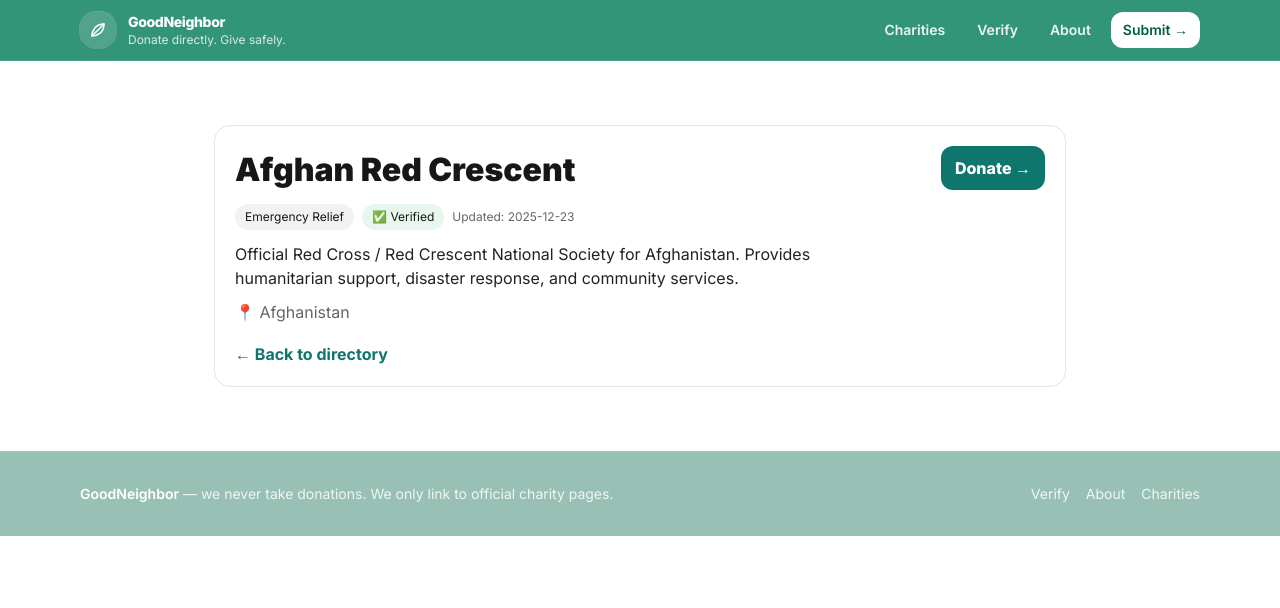
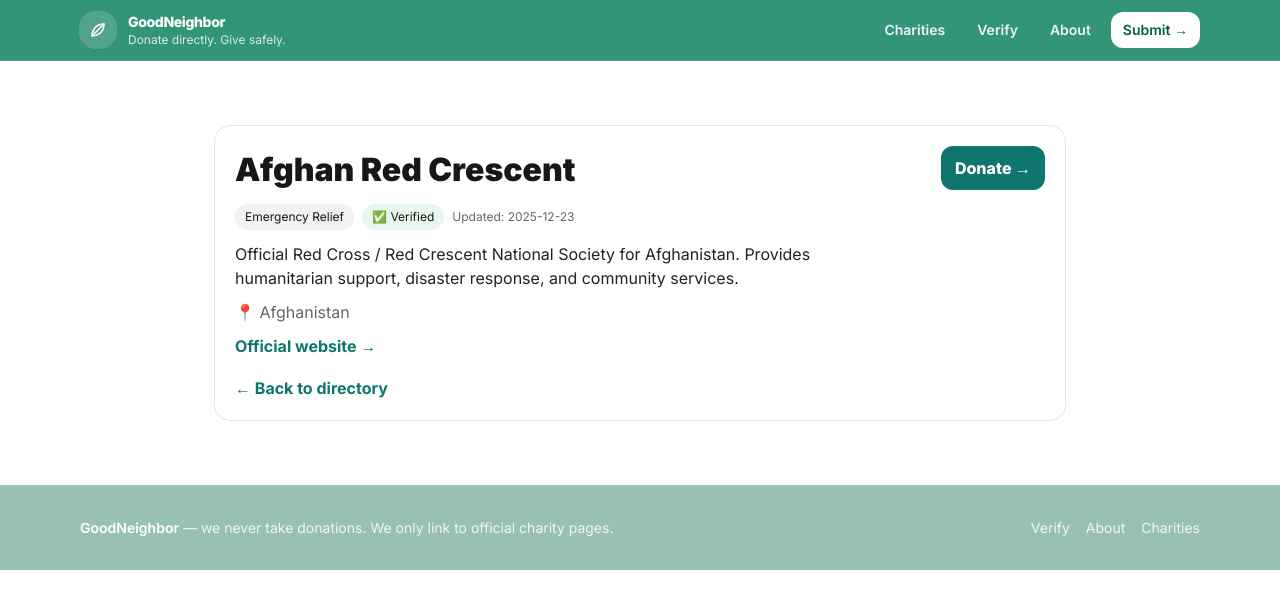
Before and after one commit to Raaooddee/goodneighbor, a Next.js app: page /charity/afghan-red-crescent-afghanistan in a window 1280 px wide. Shown: the top 608 px of the page. Built offline with nearby package versions, Linux system fonts and the light colour scheme.

Commit message:
Recreate charity detail route

```diff
--- a/app/charity/[slug]/page.tsx
+++ b/app/charity/[slug]/page.tsx
@@ -1,15 +1,25 @@
 import Link from "next/link";
 import { charities } from "../../../data/charities";
 
-export default function CharityPage({ params }: { params: { slug: string } }) {
-  const charity = charities.find((c) => c.slug === params.slug);
+type MaybePromise<T> = T | Promise<T>;
 
+export default async function CharityPage({
+  params,
+}: {
+  params: MaybePromise<{ slug: string }>;
+}) {
+  const resolved = await params;
+  const slug = resolved?.slug ?? "";
+
+  const charity = charities.find((c) => c.slug === slug);
+
+  // If slug not found, show debug info instead of Next’s 404
   if (!charity) {
     return (
       <div style={{ padding: 24, maxWidth: 900, margin: "0 auto" }}>
         <h1 style={{ fontSize: 28, fontWeight: 900 }}>Charity not found</h1>
         <p style={{ marginTop: 10 }}>
-          Tried slug: <b>{params.slug}</b>
+          Tried slug: <b>{slug || "(empty)"}</b>
         </p>
         <p style={{ marginTop: 6 }}>
           Charities loaded: <b>{charities.length}</b>
@@ -53,6 +63,17 @@
 
             <p style={{ marginTop: 12, marginBottom: 0, color: "#222" }}>{charity.description}</p>
             <p style={{ marginTop: 10, marginBottom: 0, color: "#666" }}>📍 {location}</p>
+
+            {charity.websiteUrl && (
+              <a
+                href={charity.websiteUrl}
+                target="_blank"
+                rel="noreferrer"
+                style={{ display: "inline-block", marginTop: 10, fontWeight: 700, color: "#0f766e" }}
+              >
+                Official website →
+              </a>
+            )}
           </div>
 
           <a
```
